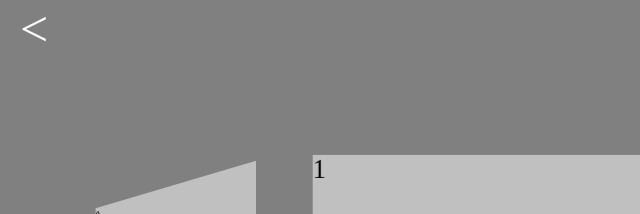
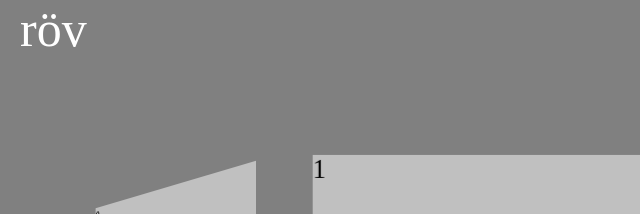
Before and after one commit to tomkaar/karusell, a plain HTML site: page index.html in a window 1280 px wide. Shown: the top 214 px of the page, 0-640 px from the left. Drawn offline with Linux system fonts and the light colour scheme.

Commit message:
uppdatering1

```diff
--- a/index.html
+++ b/index.html
@@ -5,7 +5,7 @@
 	<title>carousel</title>
 </head>
 <body>
-			<div class="left"><span><</span></div>
+			<div class="left">röv</div>
 	<div class="container">
 		<div class="carousel">
 				<div class="a1">1</div>
--- a/script.js
+++ b/script.js
@@ -14,7 +14,6 @@
 		console.log("left");
 		spinRight();
 	}
-} // end onload
 
 	function spinLeft() {
 		currentSpine -= 40;
@@ -25,3 +24,6 @@
 		currentSpine += 40;
 		carousel.style.transform = "rotateY("+currentSpin+")";
 	}
+
+
+} // end onload
--- a/style.css
+++ b/style.css
@@ -71,6 +71,7 @@
 }
 
 .left, .right {
+	z-index: 10;
 	color: white;
 	font-size: 50px;
 	position: absolute;
```
Lines whose indentation alone changed are shown as unchanged.
